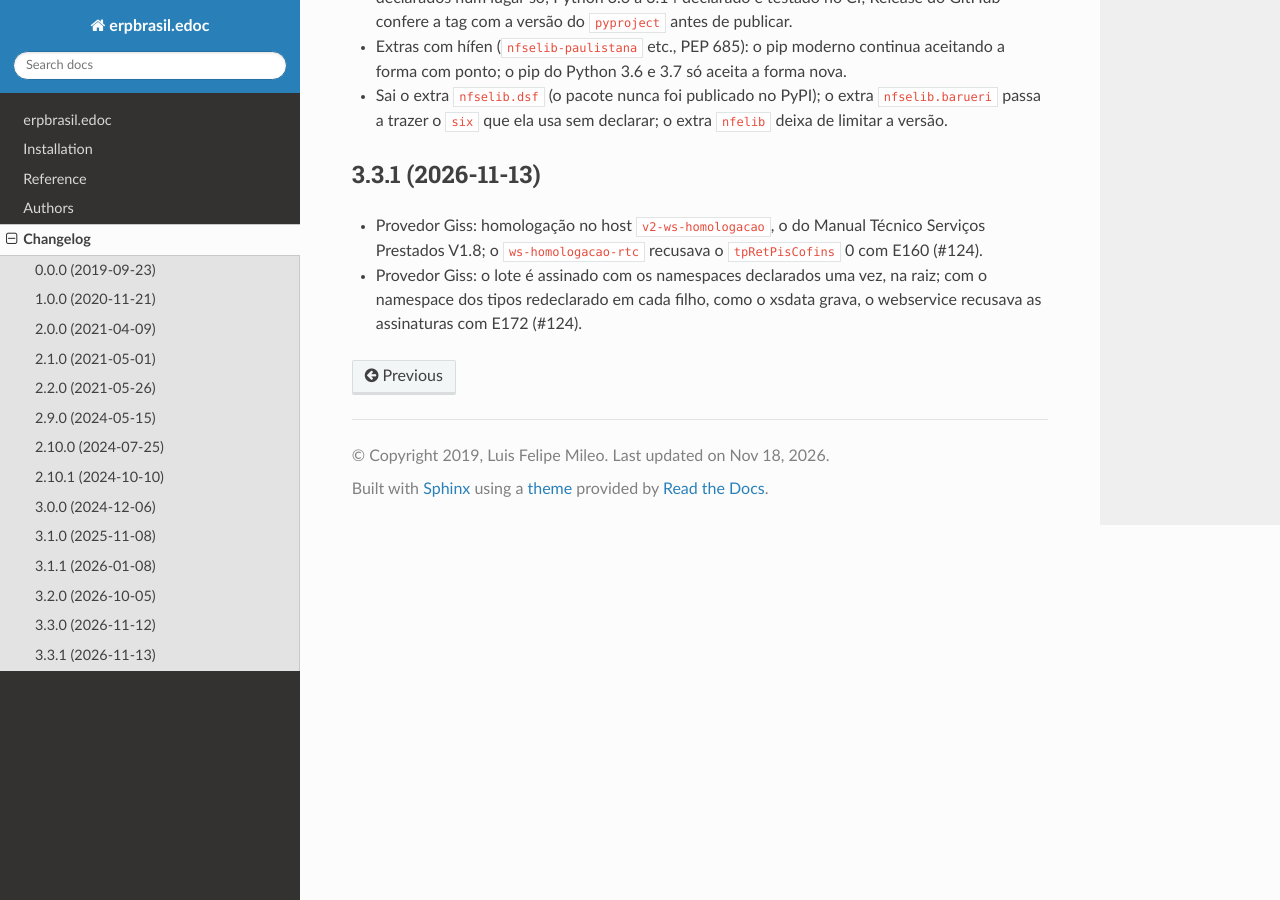
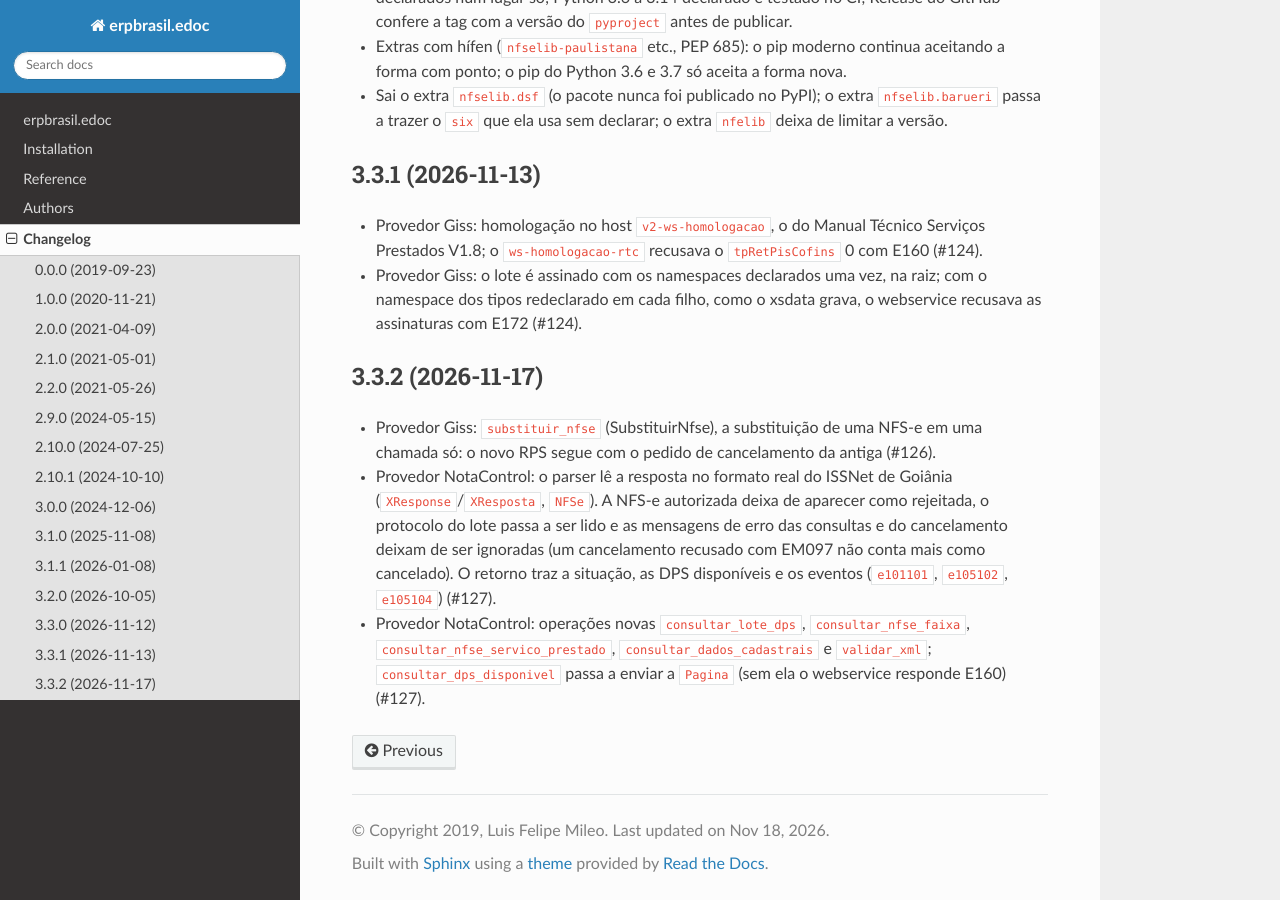
Before and after one commit to erpbrasil/erpbrasil.edoc, a Sphinx documentation site: the page built from docs/changelog.rst, in a window 1280 px wide and 900 px high, scrolled down 3660 px. Built offline with Sphinx 7.4.7 and the Read the Docs theme 3.1.0, drawn with Linux system fonts in a browser that asks for light colours; pages that are not in the unit, such as notebooks, are missing from menus.

Commit message:
[REL] versão 3.3.2: substituição de NFS-e no Giss e resposta real do NotaControl
Assisted-by: Claude

```diff
--- a/CHANGELOG.rst
+++ b/CHANGELOG.rst
@@ -174,3 +174,19 @@ Outros:
 * Provedor Giss: o lote é assinado com os namespaces declarados uma vez, na raiz; com
   o namespace dos tipos redeclarado em cada filho, como o xsdata grava, o webservice
   recusava as assinaturas com E172 (#124).
+
+3.3.2 (2026-11-17)
+~~~~~~~~~~~~~~~~~~
+
+* Provedor Giss: ``substituir_nfse`` (SubstituirNfse), a substituição de uma NFS-e em
+  uma chamada só: o novo RPS segue com o pedido de cancelamento da antiga (#126).
+* Provedor NotaControl: o parser lê a resposta no formato real do ISSNet de Goiânia
+  (``XResponse``/``XResposta``, ``NFSe``). A NFS-e autorizada deixa de aparecer como
+  rejeitada, o protocolo do lote passa a ser lido e as mensagens de erro das consultas
+  e do cancelamento deixam de ser ignoradas (um cancelamento recusado com EM097 não
+  conta mais como cancelado). O retorno traz a situação, as DPS disponíveis e os
+  eventos (``e101101``, ``e105102``, ``e105104``) (#127).
+* Provedor NotaControl: operações novas ``consultar_lote_dps``,
+  ``consultar_nfse_faixa``, ``consultar_nfse_servico_prestado``,
+  ``consultar_dados_cadastrais`` e ``validar_xml``; ``consultar_dps_disponivel`` passa a
+  enviar a ``Pagina`` (sem ela o webservice responde E160) (#127).
--- a/README.rst
+++ b/README.rst
@@ -21,9 +21,9 @@ erpbrasil.edoc
     :alt: PyPI Package latest release
     :target: https://pypi.org/project/erpbrasil.edoc
 
-.. |commits-since| image:: https://img.shields.io/github/commits-since/erpbrasil/erpbrasil.edoc/v3.3.1.svg
+.. |commits-since| image:: https://img.shields.io/github/commits-since/erpbrasil/erpbrasil.edoc/v3.3.2.svg
     :alt: Commits since latest release
-    :target: https://github.com/erpbrasil/erpbrasil.edoc/compare/v3.3.1...master
+    :target: https://github.com/erpbrasil/erpbrasil.edoc/compare/v3.3.2...master
 
 .. |wheel| image:: https://img.shields.io/pypi/wheel/erpbrasil.edoc.svg
     :alt: PyPI Wheel
--- a/docs/conf.py
+++ b/docs/conf.py
@@ -22,7 +22,7 @@ project = "erpbrasil.edoc"
 year = "2019"
 author = "Luis Felipe Mileo"
 copyright = f"{year}, {author}"
-version = release = "3.3.1"
+version = release = "3.3.2"
 
 pygments_style = "trac"
 templates_path = ["."]
--- a/pyproject.toml
+++ b/pyproject.toml
@@ -4,7 +4,7 @@ build-backend = "hatchling.build"
 
 [project]
 name = "erpbrasil.edoc"
-version = "3.3.1"
+version = "3.3.2"
 description = "Transmissão de documentos fiscais eletrônicos brasileiros (NF-e, NFC-e, CT-e, MDF-e, manifestação do destinatário e NFS-e)"
 readme = "README.rst"
 license = {text = "MIT"}
```
Also changed, not shown: .bumpversion.cfg, 1 other file.
